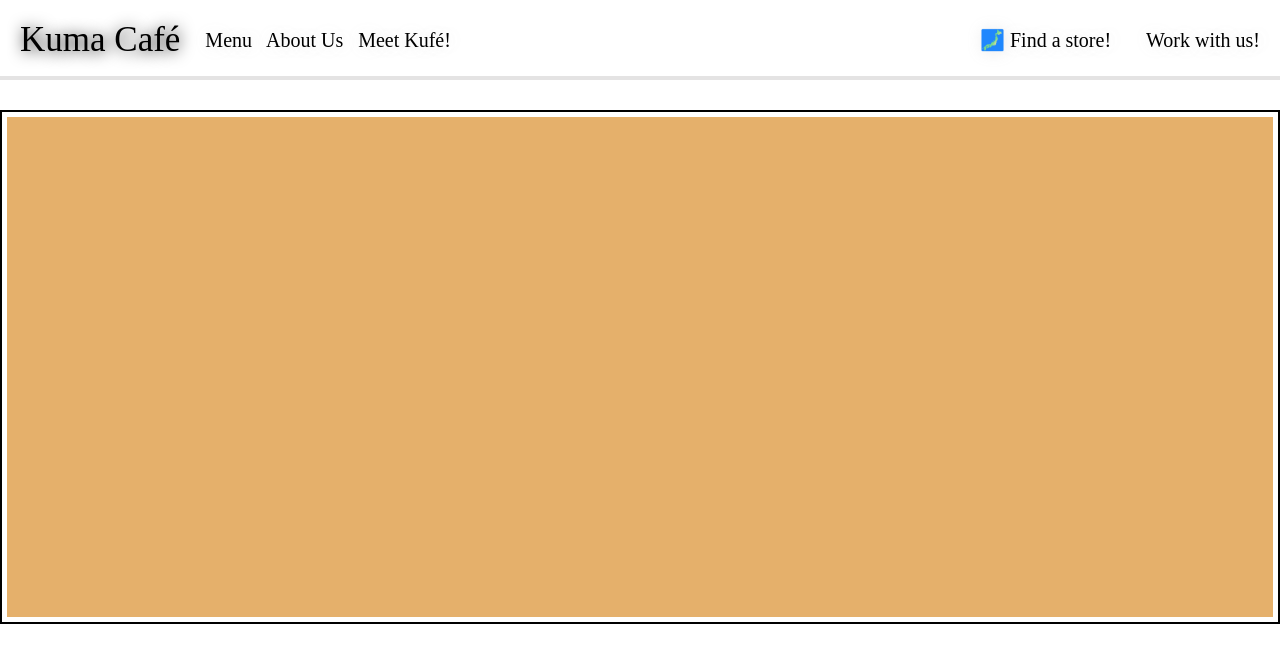
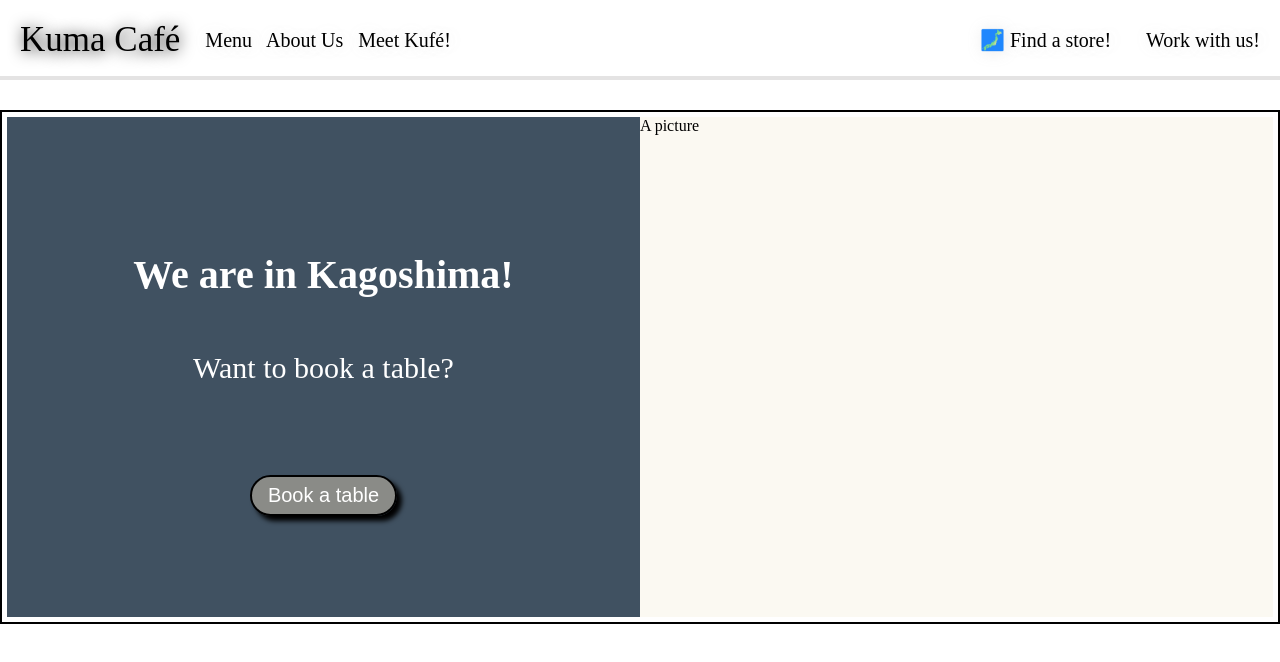
Before and after one commit to kuriroley/Kuma-Cafe, a plain HTML site: page index.html in a window 1280 px wide. Drawn offline with Linux system fonts and the light colour scheme.

Commit message:
new changes

```diff
--- a/index.css
+++ b/index.css
@@ -60,7 +60,50 @@ main{
     border: solid 2px black;
 }
 .info-container{
+    display: flex;
     background-color: rgb(229, 176, 107);
     width: 100%;
     height: 500px;
 }
+.info-text{
+    display: flex;
+    justify-content: center;
+    align-items: center;
+    flex-direction: column;
+    height: 100%;
+    width: 50%;
+    background-color: rgb(64, 81, 97);
+    margin: 0 auto;
+    padding: 50px;
+    /* border: 50px solid rgba(37, 58, 27, 0.978); */
+}
+.info-text h1, p{
+    color: white;
+}
+.info-text h1{
+    font-size: 40px;
+    text-align: justify;
+}
+.info-text p{
+    margin-top: 20px;
+    font-size: 30px;
+}
+.menu-button{
+    display: inline-block;
+    border-style: solid;
+    margin-top: 60px;
+    font-size: 20px;
+    padding: 7px 16px;
+    font-weight: 300;
+    border-radius: 50px;
+    color: white;
+    background-color: rgba(255, 228, 196, 0.389);
+    box-shadow: 5px 5px 5px black;
+}
+
+.picture-container{
+    height: 100%;
+    width: 50%;
+    background-color: rgb(251, 249, 242);
+    margin: 0 auto;
+}
--- a/index.html
+++ b/index.html
@@ -22,7 +22,14 @@
     <main>
         <section>
             <div class="info-container">
-
+                <div class="info-text">
+                    <h1>We are in Kagoshima!</h1>
+                    <p>Want to book a table?</p>
+                    <input class='menu-button' type="button" value="Book a table">
+                </div>
+                <div class="picture-container">
+                    A picture
+                </div>
             </div>
         </section>
     </main>
```
